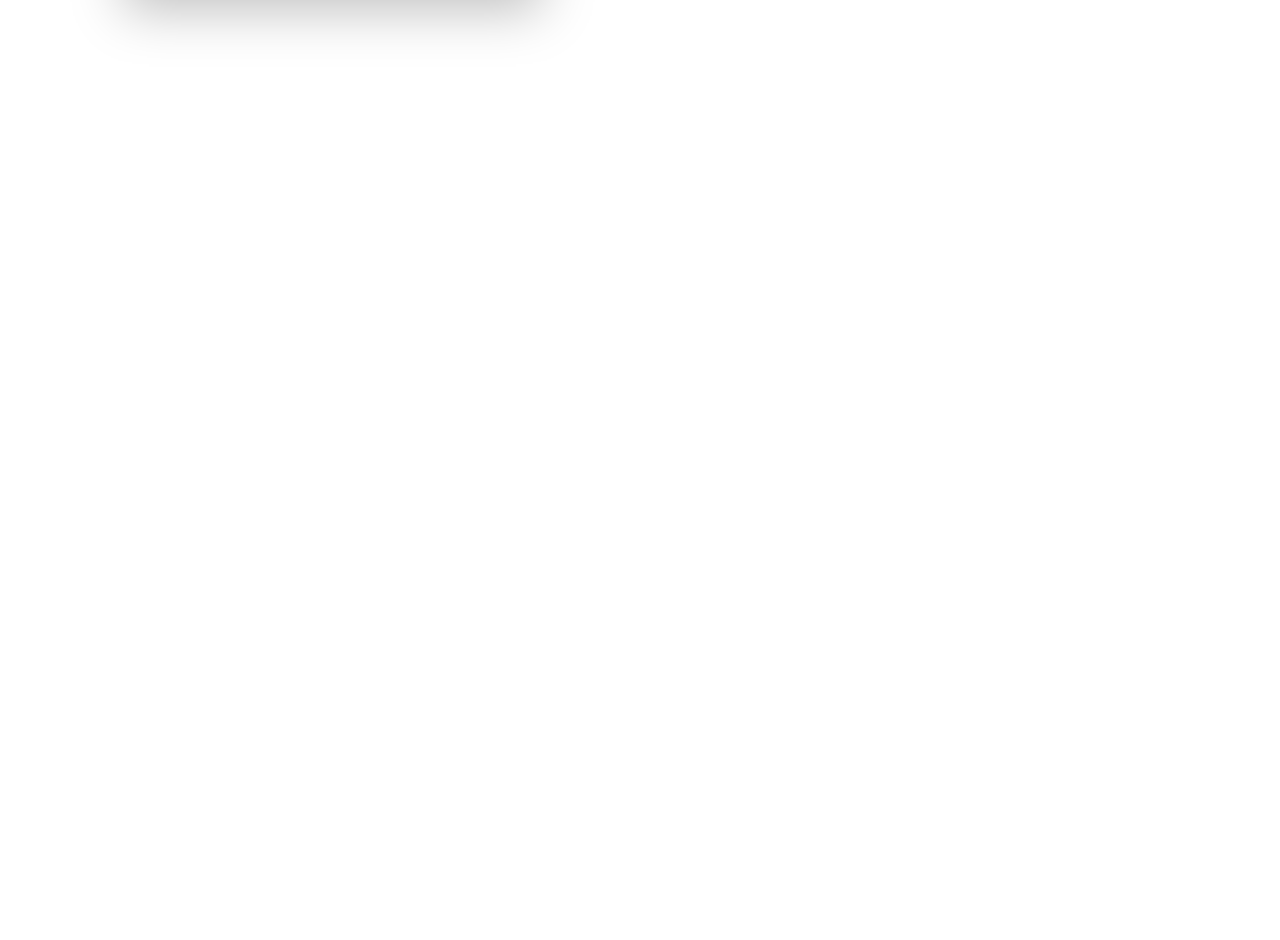
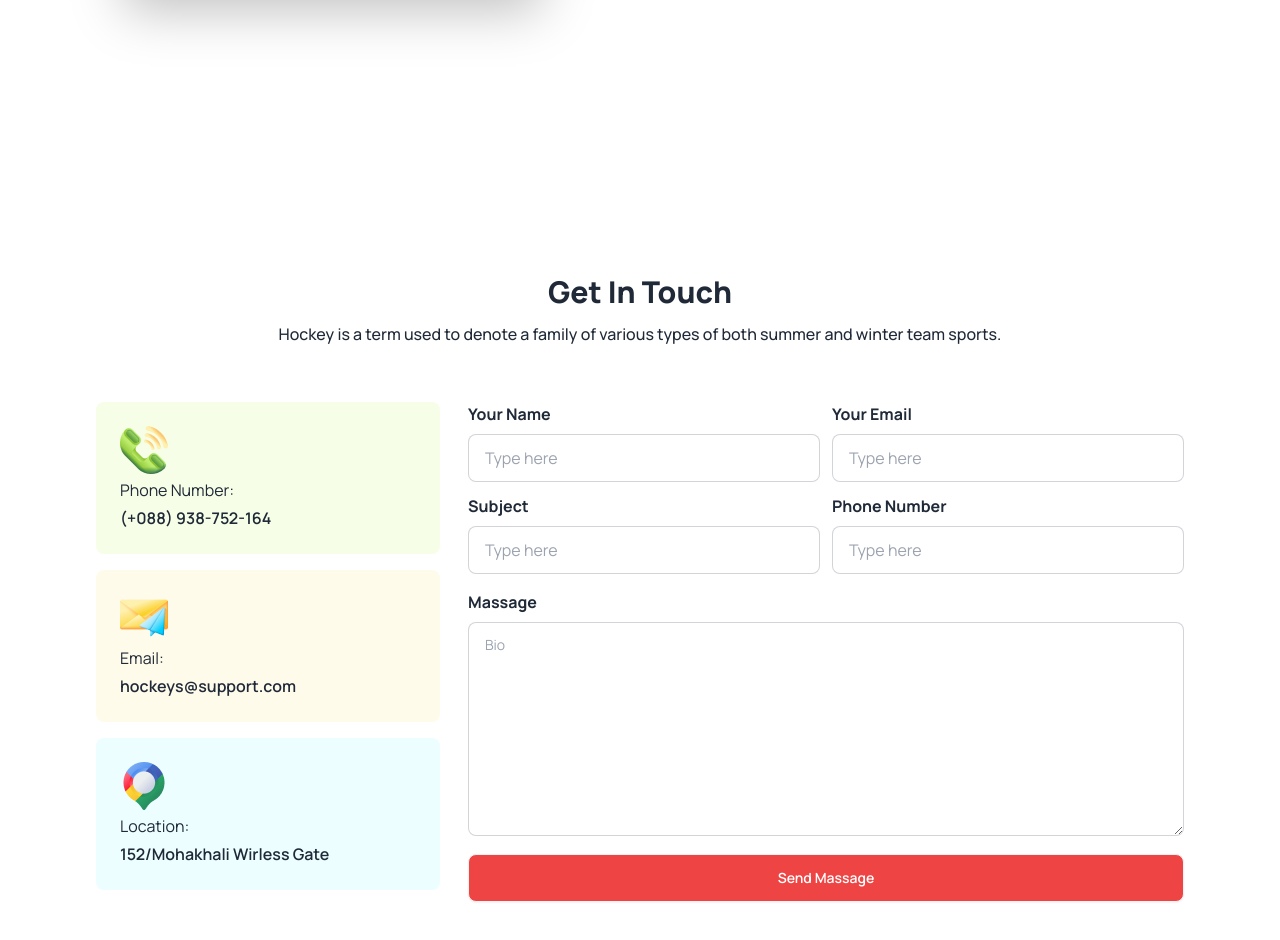
Before and after one commit to Mahedi-5g/third-assignment, a plain HTML site: page index.html in a window 1280 px wide. Shown: the part 3571-4511 px from the top of the page. Before the commit the page ends 3845 px from the top, so only its background shows below. Drawn offline with nearby package versions, Linux system fonts and the light colour scheme.

Commit message:
complete-get-in-touch-section

```diff
--- a/index.html
+++ b/index.html
@@ -108,6 +108,7 @@
         </section>
     </header>
     <main>
+        <!--professional-section-->
         <section class="mt-11">
             <div class="text-center mb-10">
                 <h2 class="mb-3 sm:font-extrabold text-2xl lg:font-extrabold text-3xl">Professional Hockeys Club</h2>
@@ -443,6 +444,63 @@
                 </div>
             </div>
         </section>
+        <!--get-in-touch-section-->
+
+        <section>
+            <div class="text-center mb-14">
+                <h2 class="mb-3 font-extrabold text-3xl">Get In Touch</h2>
+                <p class="text-base font-medium">Hockey is a term used to denote a family of various types of both
+                    summer and winter team sports.
+                </p>
+            </div>
+            <div class="gap-7 grid grid-cols-1 lg:grid-cols-3">
+                <div >
+                    <div class="bg-lime-50 p-6 mb-4 rounded-lg">
+                        <img src="Images/Group 1171275317.png" alt="">
+                        <p class="mt-1">Phone Number:</p>
+                        <h5 class="font-semibold mt-1">(+088) 938-752-164</h5>
+                    </div>
+                    <div class="bg-amber-50 p-6 mb-4 rounded-lg">
+                        <img src="Images/Group 1171275318.png" alt="">
+                        <p class="mt-1">Email:</p>
+                        <h5 class="font-semibold mt-1">hockeys@support.com</h5>
+                    </div>
+                    <div class="bg-cyan-50 p-6 rounded-lg ">
+                        <img src="Images/Group 1171275321.png" alt="">
+                        <p class="mt-1">Location:</p>
+                        <h5 class="font-semibold mt-1">152/Mohakhali Wirless Gate</h5>
+                    </div>
+                </div>
+                <div class="lg:col-span-2">
+                    <div class="grid gap-3 grid-cols-1 lg:grid-cols-2">
+                        <div>
+                            <label class="font-bold">Your Name</label>
+                            <input type="text" placeholder="Type here" class=" mt-2 input input-bordered w-full " />
+                        </div>
+                        <div>
+                            <label  class="font-bold">Your Email</label>
+                            <input type="text" placeholder="Type here" class=" mt-2 input input-bordered w-full " />
+                        </div>
+                        <div>
+                            <label  class="font-bold">Subject</label>
+                            <input type="text" placeholder="Type here" class=" mt-2 input input-bordered w-full " />
+                        </div>
+                        <div>
+                            <label  class="font-bold">Phone Number</label>
+                            <input type="text" placeholder="Type here" class=" mt-2 input input-bordered w-full " />
+                        </div>
+
+
+                    </div>
+                    <div class="mt-4">
+                        <label  class="font-bold">Massage</label>
+                        <textarea class="w-full mt-2  textarea textarea-bordered" placeholder="Bio" rows="7"></textarea>
+                    </div>
+                    <button class="btn bg-red-500 mt-3 text-white w-full">Send Massage</button>
+
+                </div>
+            </div>
+        </section>
 
     </main>
 
```
